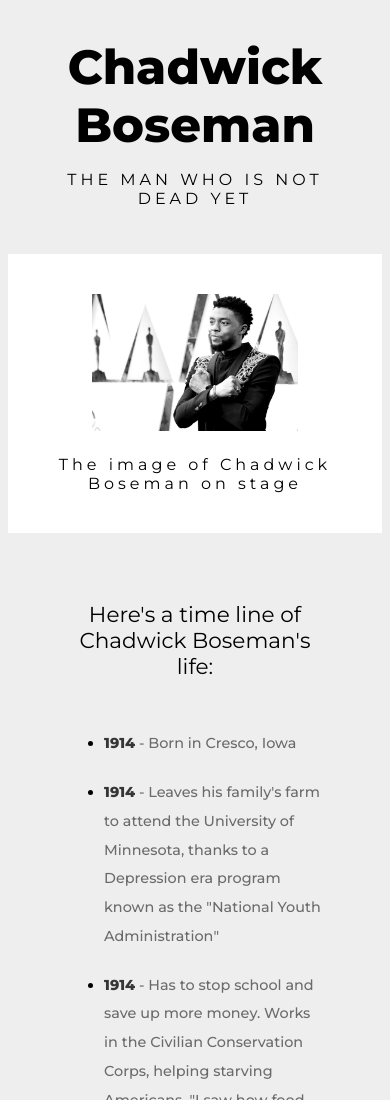
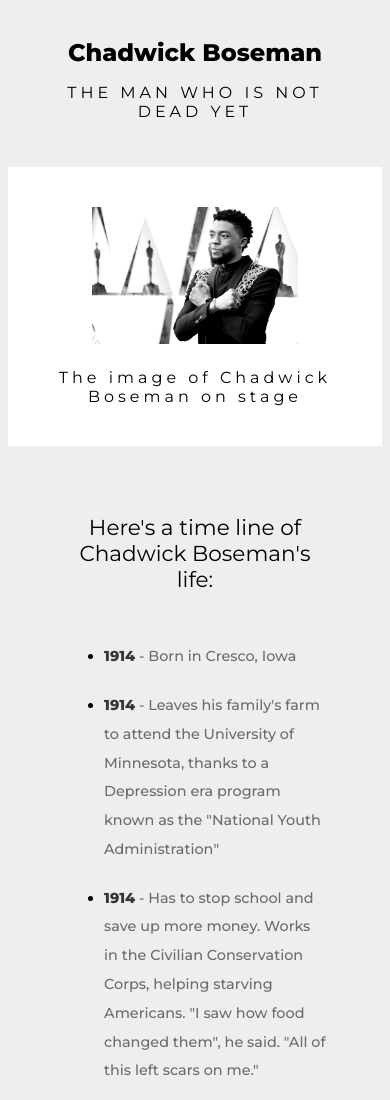
Before and after one commit to myoaung99/Chadwick-Boseman-Tribute-page, a plain HTML site: page index.html in a window 390 px wide. Shown: the top 1100 px of the page. Drawn offline with Linux system fonts and the light colour scheme.

Commit message:
Make h1 and h2 smaller on small screen

```diff
--- a/style.css
+++ b/style.css
@@ -86,7 +86,9 @@ cite {
 }
 
 @media (max-width: 1025px){
-
+    #title{
+        font-size: 1.5em;
+    }
 
     #tribute-info {
         width: 70%;
```
